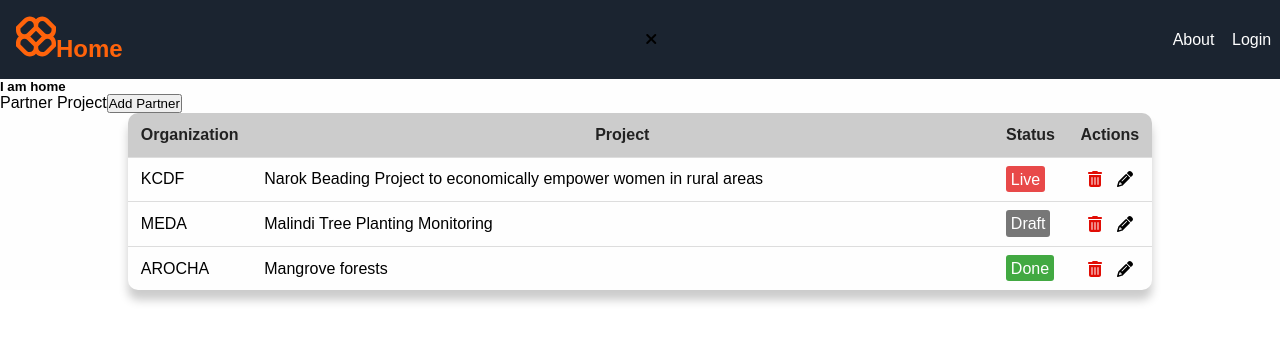
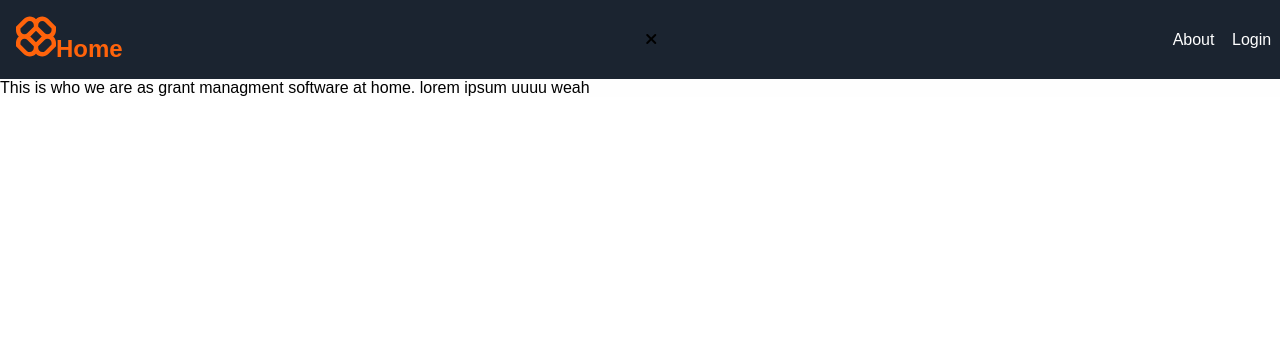
Before and after one commit to OlgaNadongo/grant-mgt-system, a React (Create React App) app: page / in a window 1280 px wide. Shown: the top 342 px of the page. Built offline with nearby package versions, Linux system fonts and the light colour scheme.

Commit message:
working on the partner page to map data on the table

```diff
--- a/src/App.js
+++ b/src/App.js
@@ -1,10 +1,10 @@
 import {Routes,Route} from 'react-router-dom'
 import './App.css'
 import Navbar from './components/Navbar';
-import Login from './components/Login';
-import Home from './components/Home';
-import About from './components/About';
-import Partner from './components/Dashboard/Partner';
+import Login from './Pages/Login';
+// import Home from './Pages/Home';
+import About from './Pages/About';
+import Partner from './Pages/Partner';
 import Partnerform from './components/Dashboard/Partnerform';
 
 
@@ -15,11 +15,12 @@ const App=()=>{
         <Navbar/>
          <Routes>
             <Route path='/partnerform' element={<Partnerform/>}/>
-            <Route path='/' element={<Home/>}/>
-            <Route path='/about' element={<About/>}/>
+            {/* <Route path='/' element={<Home/>}/>  */}
+            <Route path='/' element={<About/>}/>
             <Route path='/login' element={<Login/>}/>
+            <Route path='/partner' element={<Partner/>}/>
          </Routes>
-         <Partner/>
+         {/* <Partner/> */}
 
 
     </div>
--- /dev/null
+++ b/src/Pages/About.js
@@ -0,0 +1,13 @@
+import React from 'react'
+
+const About = () => {
+  return (
+    <div>
+        <div>
+           This is who we are as grant managment software at home.
+          lorem ipsum uuuu weah</div>
+    </div>
+  )
+}
+
+export default About
--- a/src/components/Dashboard/Partner.js
+++ b/src/Pages/Partner.js
@@ -1,16 +1,32 @@
 import React  from 'react'
 import { FaTrashCan,FaPencil } from "react-icons/fa6";
-import { Link } from 'react-router-dom';
+// import { Link } from 'react-router-dom';
 import './Partner.css'
+import {useState,useEffect} from 'react'
 
-const Partner = () => {
+function Partner  (){
+
+    const[projects,setProjects]=useState([])
+
+    useEffect(()=>{
+        fetch("src/data.json")
+        .then((r)=>r.json())
+        .then(data=>{
+            setProjects(data)
+        })
+        .catch((error)=>{
+            console.log(error)
+        })
+    },
+    [])
+
   return (
     <div className='tableWrapper'>Partner Project
 
 
-     <Link to='/partnerform'>
+     {/* <Link to='/partnerform'>
          <button>Add Partner</button>
-     </Link>
+     </Link> */}
 
         <table className='table'>
             <thead>
--- a/src/components/About.js
+++ /dev/null
@@ -1,11 +0,0 @@
-import React from 'react'
-
-const About = () => {
-  return (
-    <div>
-        <div>lorem ipsum uuuu weah</div>
-    </div>
-  )
-}
-
-export default About
--- a/src/components/Dashboard/Partnerform.js
+++ b/src/components/Dashboard/Partnerform.js
@@ -19,9 +19,9 @@ function Partnerform(){
 
     // submitting form components
 
-    function handleSubmit(){
-        e.preventdefault()
-    }
+    // function handleSubmit(){
+    //     e.preventdefault()
+    // }
     return(
         <div className='formWrapper'>
             <form className='form'>
--- a/src/db.json
+++ b/src/db.json
@@ -1,22 +1,24 @@
-{
-    "projectsadmin": [
+ { "projectmanagement":
+ [
       {
+        "id":1,
         "name": "JohnnyMay",
-        "project": "Narok School Sponsorship",
-        "status":"ongoing",
-        "id": 18
+        "projectname": "Narok School Sponsorship",
+        "status":"ongoing"
       },
       {
+        "id":2,
         "name": "Maingo",
-        "project": "Karima Girls Mentorship",
-        "status":"Onhold",
-        "id": 19
+        "projectname": "Karima Girls Mentorship",
+        "status":"Onhold"
+
       },
       {
+        "id":3,
         "name": "mary",
-        "project": "Karura Tree Growing",
-        "status":"complete",
-        "id": 20
+        "projectname": "Karura Tree Growing",
+        "status":"complete"
+
       }
     ]
   }
```
Also changed, not shown: src/Pages/Home.js (renamed from src/components/Home.js), src/Pages/Login.js (renamed from src/components/Login.js), src/Pages/Partner.css (renamed from src/components/Dashboard/Partner.css).
